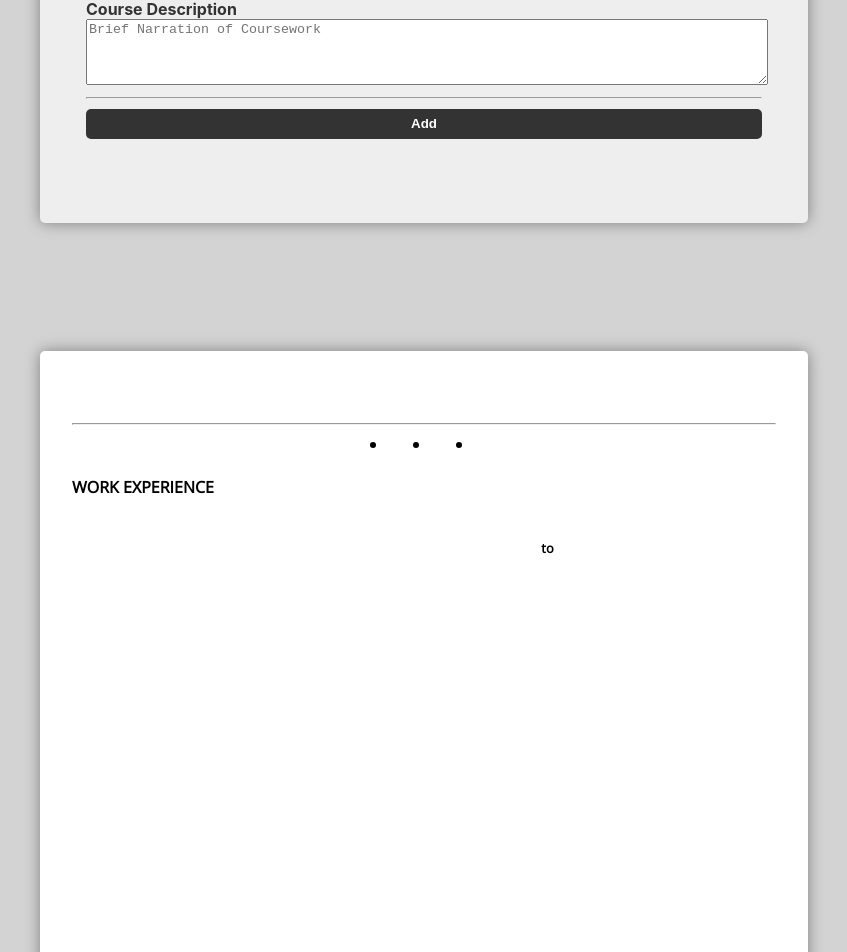
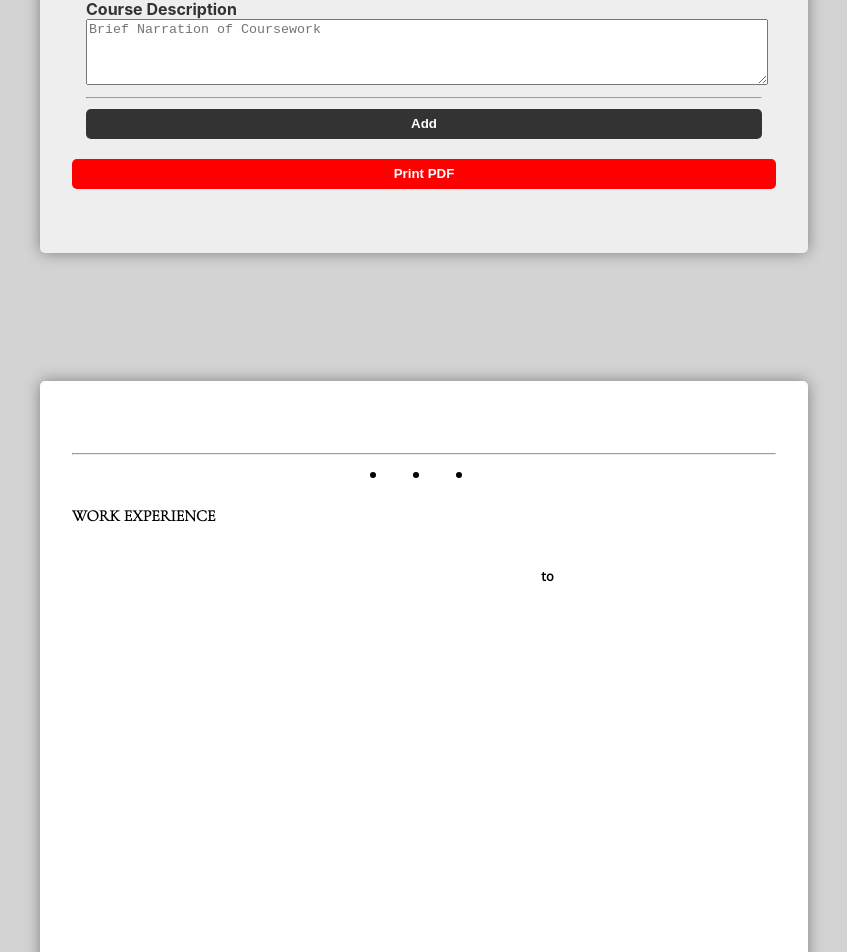
Before and after one commit to SomtoJF/cv-project, a React (Create React App) app: page / in a window 1280 px wide. Shown: the part 1247-2199 px from the top of the page, without its empty margins (216-1063 px from the left). Built offline with nearby package versions, Linux system fonts and the light colour scheme.

Commit message:
Add classname for titlefont to encourage reusability

```diff
--- a/src/Components/CVForm/CVForm.js
+++ b/src/Components/CVForm/CVForm.js
@@ -22,6 +22,7 @@ const CVForm =(props)=>{
                 deleteEducation={props.deleteEducation}
                 updateEducation={props.getEducation}
             />
+            <button type='button' id='print'>Print PDF</button>
         </form>
     )
 }
--- a/src/Components/CVPreview/PersonalInformation.js
+++ b/src/Components/CVPreview/PersonalInformation.js
@@ -10,7 +10,7 @@ const PersonalInformation=(props)=>{
     return(
         <div id='personalInfo-preview'>
             <div>
-                <p>{firstName.toUpperCase() + ' ' + LastName.toUpperCase()}</p>
+                <p className='new-font'>{firstName.toUpperCase() + ' ' + LastName.toUpperCase()}</p>
                 <p>{title.toUpperCase()}</p>
                 <hr />
             </div>
--- a/src/Styles/CVPreview/PersonalInformation.css
+++ b/src/Styles/CVPreview/PersonalInformation.css
@@ -8,8 +8,11 @@
   font-weight: 500;
 }
 
+.new-font {
+  font-family: "Cormorant Garamond", Georgia, "Times New Roman", Times, serif;
+}
+
 #personalInfo-preview > div > p:first-child {
-  font-family: "Cormorant Garamond", Georgia, "Times New Roman", Times, serif;
   font-size: max(3vw, 1.5rem);
   font-weight: 700;
 }
```
Also changed, not shown: src/Components/CVPreview/EducationHistory.js (added).
